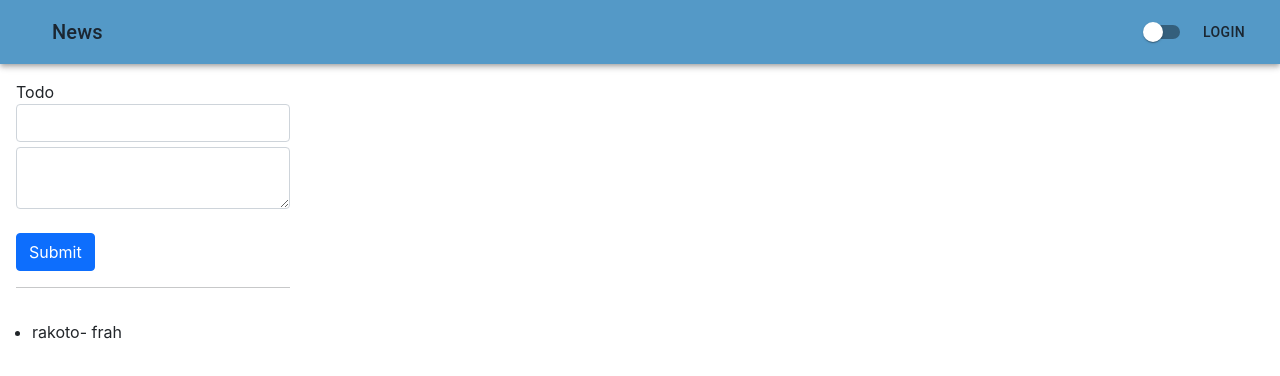
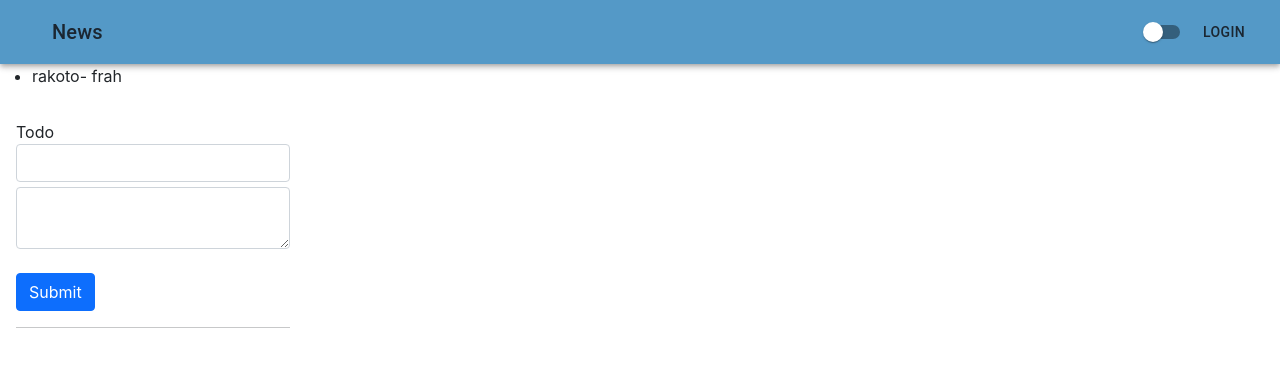
Before and after one commit to ranoaritsiky/ARCDEVELOPMENT, a React (Create React App) app: page / in a window 1280 px wide. Shown: the top 376 px of the page. Built offline with nearby package versions, Linux system fonts and the light colour scheme.

Commit message:
put user form and list at the top

```diff
--- a/src/App.js
+++ b/src/App.js
@@ -32,8 +32,8 @@ function App() {
 
       <themeContext.Provider value={{state:theme,setState:changeTheme}} >
         <NavBar />
+        <User/>
         <TodoMain />
-        <User/>
       </themeContext.Provider>
     </div>
   );
```
